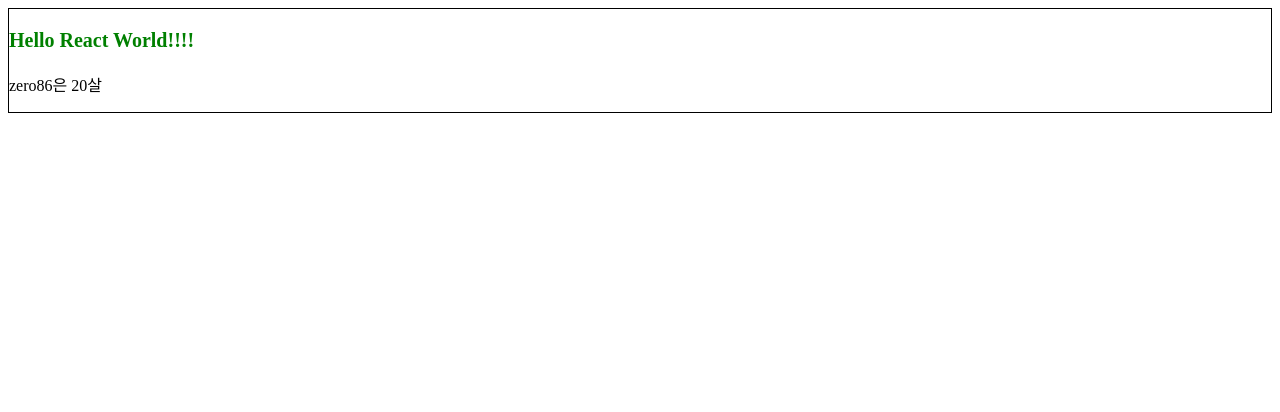
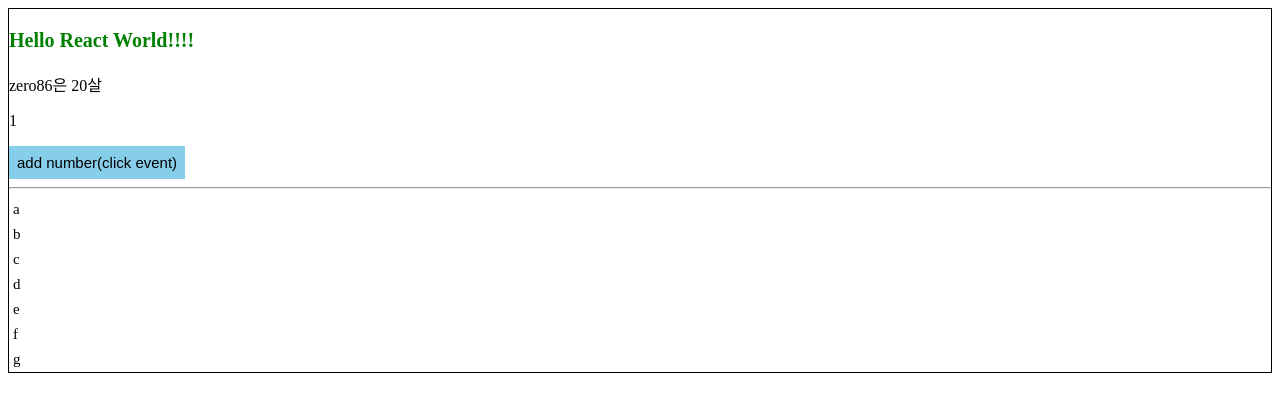
Before and after one commit to katanazero86/react-example, a React app: page / in a window 1280 px wide. Shown: the top 412 px of the page. Built offline with nearby package versions, Linux system fonts and the light colour scheme.

Commit message:
예제 코드 작성

```diff
--- a/src/components/App.js
+++ b/src/components/App.js
@@ -1,17 +1,29 @@
 import React, { useState } from 'react';
+
 import '../scss/App.scss';
+import Profile from './profile/Profile';
 
 // 함수형 컴포넌트
 // props 매개변수를 가진다 (컴포넌트 속성)
-export default function App(props) {
+// props 는 어디까지나 전달받은 값
+function App({name, age}) {
 
-    const { name, age } = { ...props };
+    // state
+    // 컴포넌트가 가지고 있는 상태
+    const [number, setNumber] = useState(1);
 
     return (
         <div className="hello-wrap">
             <p className="hello-wrap-content">Hello React World!!!!</p>
             <p>{`${name}은 ${age}살`}</p>
+            <p>{number}</p>
+            <button onClick={() => setNumber(number+1)}>add number(click event)</button>
+            <hr/>
+            <Profile/>
         </div>
     );
 
 }
+
+
+export default App
--- /dev/null
+++ b/src/components/profile/Profile.js
@@ -0,0 +1,27 @@
+import React, { useState } from 'react';
+
+import '../../scss/Profile.scss';
+
+// list 랜더링
+function Profile () {
+
+    const [items, setItems] = useState(['a', 'b', 'c', 'd', 'e', 'f', 'g']);
+
+    const itemList = items.map((item, index) => {
+        return (
+            <p key={index} className="item">
+                {item}
+            </p>
+        )
+    });
+
+    return (
+        <div>
+            {itemList}
+        </div>
+    )
+}
+
+
+
+export default Profile
--- a/src/scss/App.scss
+++ b/src/scss/App.scss
@@ -7,4 +7,13 @@
         font-size: 20px;
     }
 
+    button {
+        outline: none;
+        border: none;
+        padding : 8px;
+        background-color: skyblue;
+        font-size: 15px;
+        cursor: pointer;
+    }
+
 }
--- /dev/null
+++ b/src/scss/Profile.scss
@@ -0,0 +1,6 @@
+.item {
+    margin : 0;
+    padding : 4px;
+
+    font-size: 15px;
+}
```
